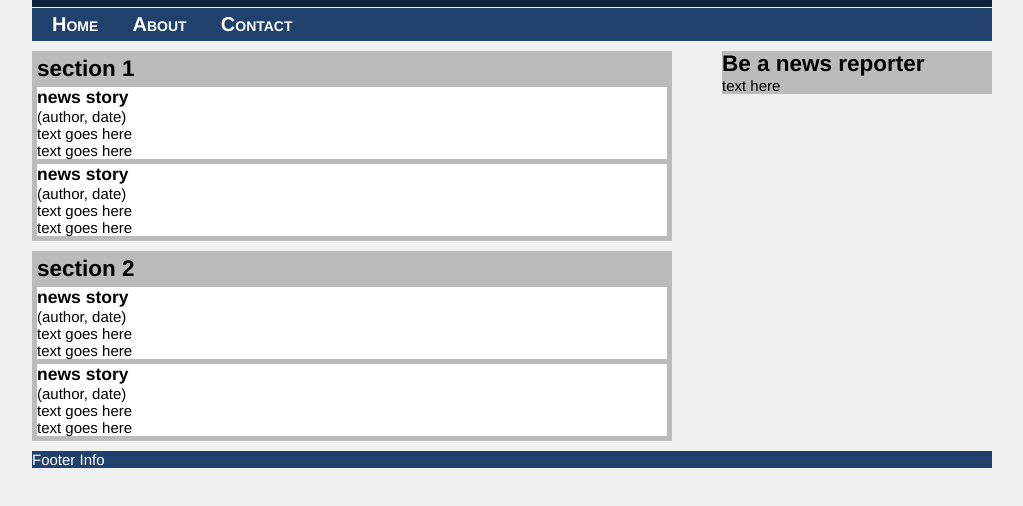
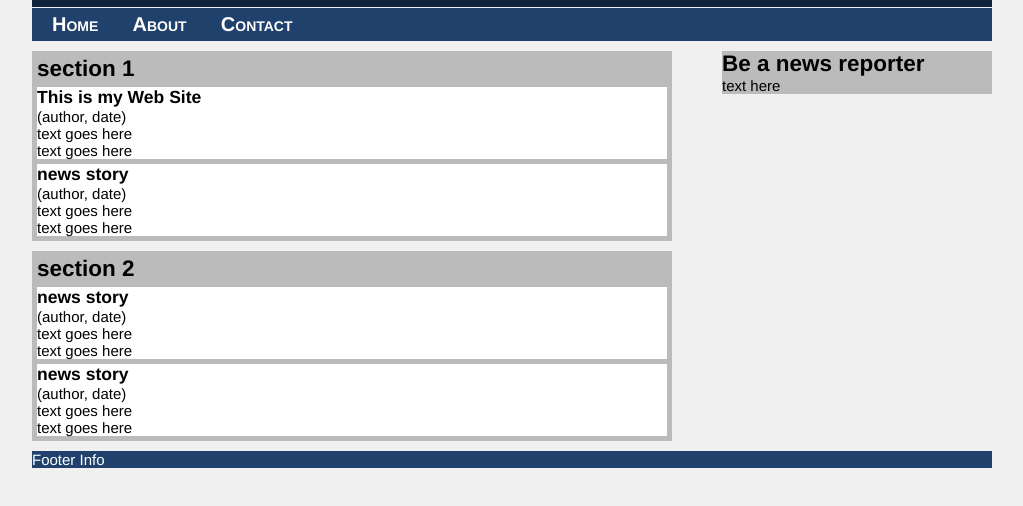
Before and after one commit to CorriganRenard/JavaScript-Timer, a plain HTML site: page index.html in a window 1280 px wide. Shown: the part 64-570 px from the top of the page, without its empty margins (128-1151 px from the left). Drawn offline with Linux system fonts and the light colour scheme.

Commit message:
changed h3 to say "this is my web site"

```diff
--- a/index.html
+++ b/index.html
@@ -34,7 +34,7 @@
             	<h2>section 1</h2>
                 	<article>
                    		<header>
-                        	<h3>news story</h3>
+                        	<h3>This is my Web Site</h3>
                         	<p>(author, date)</p>
                    		</header>
                     	<p>text goes here</p>
```
